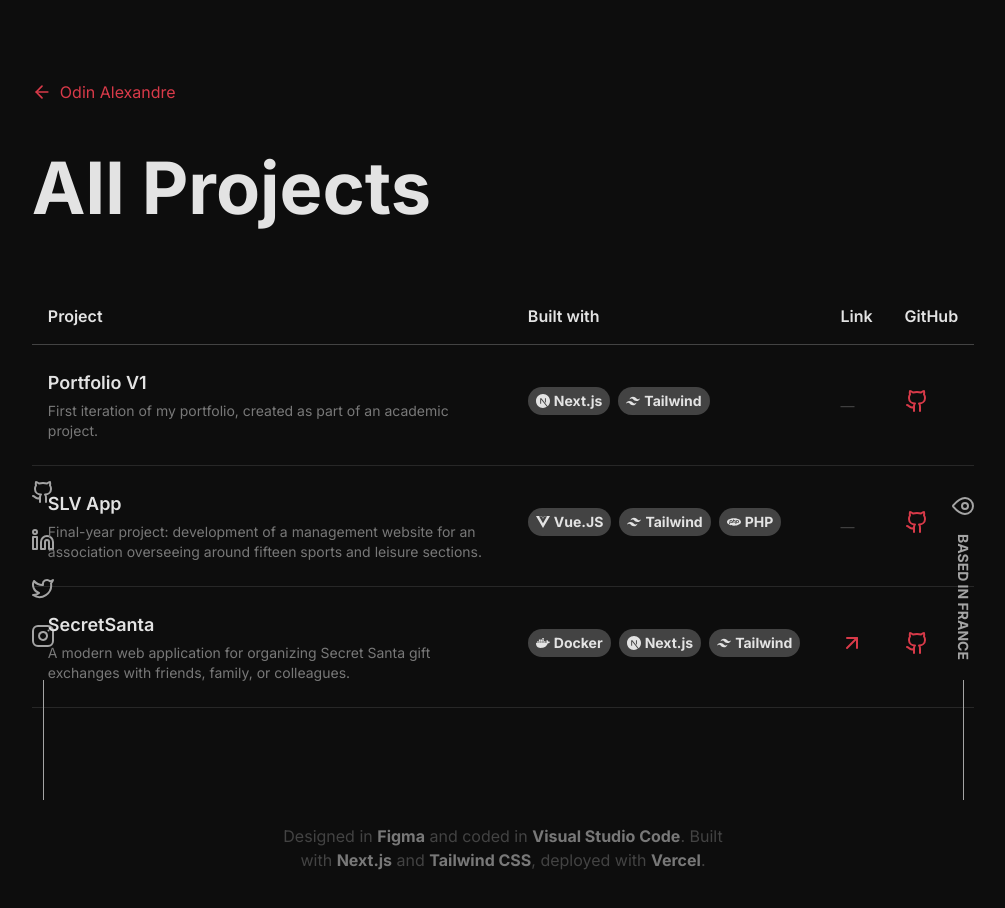
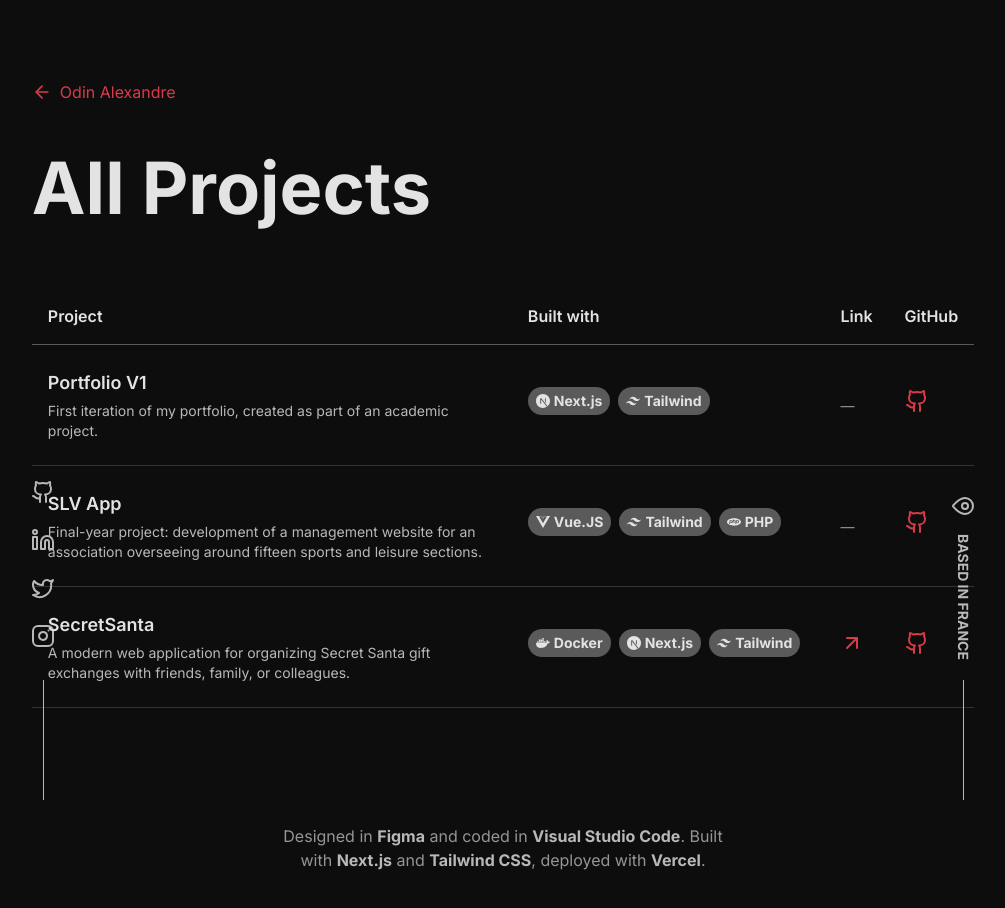
Before and after one commit to odinalx/odinalx.dev, a Next.js app: page /work in a window 1280 px wide. Shown: the top 908 px of the page, without its empty margins (137-1142 px from the left). Built offline with nearby package versions, Linux system fonts and the light colour scheme.

Commit message:
fix: better practice

```diff
--- a/app/experience.tsx
+++ b/app/experience.tsx
@@ -61,10 +61,10 @@
           <h4 className="text-title text-xl md:text-2xl lg:text-3xl md:whitespace-nowrap">
             {entry.company}
           </h4>
-          <h5 className="text-sm md:text-base md:whitespace-nowrap">
+          <h5 className="text-primary text-sm md:text-base md:whitespace-nowrap">
             {entry.role}
           </h5>
-          <p className="text-faded text-sm md:text-base">{entry.year}</p>
+          <p className="text-primary text-sm md:text-base">{entry.year}</p>
         </div>
         <div className="flex-1 min-w-0">
           <p className="text-sm md:text-base">{entry.description}</p>
--- a/app/footer.tsx
+++ b/app/footer.tsx
@@ -5,30 +5,30 @@
     <footer className="py-4 md:py-6 text-center">
       <div className="max-w-5xl mx-auto px-4 md:px-6 pb-4">
         {/* Social Icons - Mobile/Tablet Only */}
-        <div className="lg:hidden flex justify-center gap-6 mb-6 text-light-faded">
-          <a href="https://github.com/odinalx" target="_blank" rel="noreferrer" className="hover:text-highlight transition-colors p-2" aria-label="GitHub">
-            <Github size={24} />
+        <div className="lg:hidden flex justify-center gap-6 mb-6 text-light-faded" role="navigation" aria-label="Social media links">
+          <a href="https://github.com/odinalx" target="_blank" rel="noreferrer" className="hover:text-highlight transition-colors p-2" aria-label="GitHub profile">
+            <Github size={24} aria-hidden="true" />
           </a>
-          <a href="https://www.linkedin.com/in/odinalexandre/" target="_blank" rel="noreferrer" className="hover:text-highlight transition-colors p-2" aria-label="LinkedIn">
-            <Linkedin size={24} />
+          <a href="https://www.linkedin.com/in/odinalexandre/" target="_blank" rel="noreferrer" className="hover:text-highlight transition-colors p-2" aria-label="LinkedIn profile">
+            <Linkedin size={24} aria-hidden="true" />
           </a>
-          <a href="https://x.com/_Odin_Dev" target="_blank" rel="noreferrer" className="hover:text-highlight transition-colors p-2" aria-label="Twitter">
-            <Twitter size={24} />
+          <a href="https://x.com/_Odin_Dev" target="_blank" rel="noreferrer" className="hover:text-highlight transition-colors p-2" aria-label="Twitter profile">
+            <Twitter size={24} aria-hidden="true" />
           </a>
-          <a href="https://www.instagram.com/_odin_dev/" target="_blank" rel="noreferrer" className="hover:text-highlight transition-colors p-2" aria-label="Instagram">
-            <Instagram size={24} />
+          <a href="https://www.instagram.com/_odin_dev/" target="_blank" rel="noreferrer" className="hover:text-highlight transition-colors p-2" aria-label="Instagram profile">
+            <Instagram size={24} aria-hidden="true" />
           </a>
         </div>
 
         {/* Footer Text */}
         <div className="flex justify-center">
-          <p className="text-xs md:text-sm lg:text-base text-faded max-w-md">
+          <p className="text-xs md:text-sm lg:text-base text-primary max-w-md">
             Designed in{' '}
             <a
               href="https://www.figma.com/"
               target="_blank"
               rel="noreferrer"
-              className="font-bold text-primary hover:text-title transition-colors"
+              className="font-bold text-light-faded hover:text-title transition-colors"
             >
               Figma
             </a>{' '}
@@ -37,7 +37,7 @@
               href="https://code.visualstudio.com/"
               target="_blank"
               rel="noreferrer"
-              className="font-bold text-primary hover:text-title transition-colors"
+              className="font-bold text-light-faded hover:text-title transition-colors"
             >
               Visual Studio Code
             </a>
@@ -46,7 +46,7 @@
               href="https://nextjs.org/"
               target="_blank"
               rel="noreferrer"
-              className="font-bold text-primary hover:text-title transition-colors"
+              className="font-bold text-light-faded hover:text-title transition-colors"
             >
               Next.js
             </a>{' '}
@@ -55,7 +55,7 @@
               href="https://tailwindcss.com/"
               target="_blank"
               rel="noreferrer"
-              className="font-bold text-primary hover:text-title transition-colors"
+              className="font-bold text-light-faded hover:text-title transition-colors"
             >
               Tailwind CSS
             </a>
@@ -64,7 +64,7 @@
               href="https://vercel.com/"
               target="_blank"
               rel="noreferrer"
-              className="font-bold text-primary hover:text-title transition-colors"
+              className="font-bold text-light-faded hover:text-title transition-colors"
             >
               Vercel
             </a>
--- a/app/globals.css
+++ b/app/globals.css
@@ -3,10 +3,10 @@
 :root {
   --background: #0D0D0D;
   --foreground: #ededed;
-  --faded: #434343;
+  --faded: #5a5a5a;
   --highlight: #D83A49;
-  --light-faded: #A4A4A4;
-  --primary: #787878;
+  --light-faded: #B8B8B8;
+  --primary: #959595;
   --title: #E3E3E3;
   --cursor: white;
   --cursor-outline: hsla(0, 0%, 100%, 0.5);
@@ -37,6 +37,25 @@
 
 a {
   cursor: none;
+}
+
+/* Skip to content link for accessibility */
+.skip-to-content {
+  position: absolute;
+  left: -9999px;
+  z-index: 999;
+  padding: 1em;
+  background-color: var(--highlight);
+  color: white;
+  text-decoration: none;
+  font-weight: bold;
+  border-radius: 4px;
+}
+
+.skip-to-content:focus {
+  left: 50%;
+  transform: translateX(-50%);
+  top: 1rem;
 }
 
 .writing-mode-vertical-rl {
--- a/app/layout.tsx
+++ b/app/layout.tsx
@@ -24,6 +24,9 @@
       <body
         className={`${inter.className} antialiased flex flex-col items-center text-primary text-base md:text-lg leading-6 md:leading-7`}
       >
+        <a href="#main-content" className="skip-to-content">
+          Skip to main content
+        </a>
         <LoaderWrapper>
           <Cursor />
           <Navbar />
--- a/app/loader-wrapper.tsx
+++ b/app/loader-wrapper.tsx
@@ -12,7 +12,13 @@
   return (
     <>
       {isHomePage && <Loader onLoadComplete={() => setIsLoaded(true)} />}
-      <div style={{ opacity: isHomePage ? (isLoaded ? 1 : 0) : 1, transition: 'opacity 0.3s' }}>
+      <div
+        style={{
+          opacity: isHomePage ? (isLoaded ? 1 : 0) : 1,
+          transition: 'opacity 0.3s'
+        }}
+        aria-hidden={isHomePage && !isLoaded ? 'true' : undefined}
+      >
         {children}
       </div>
     </>
--- a/app/sidebars.tsx
+++ b/app/sidebars.tsx
@@ -48,25 +48,25 @@
         ref={leftBarRef}
         className="hidden lg:block fixed bottom-0 left-20 xl:left-40 w-10 text-light-faded"
       >
-        <ul className="flex flex-col items-center after:w-[1px] after:h-[120px] after:bg-light-faded after:block ">
+        <ul className="flex flex-col items-center after:w-[1px] after:h-[120px] after:bg-light-faded after:block " role="navigation" aria-label="Social media links">
           <li className="p-3">
-            <a href="https://github.com/odinalx" target="_blank" rel="noreferrer" className="hover:text-highlight">
-              <Github size={24} />
+            <a href="https://github.com/odinalx" target="_blank" rel="noreferrer" className="hover:text-highlight" aria-label="GitHub profile">
+              <Github size={24} aria-hidden="true" />
             </a>
           </li>
           <li className="p-3">
-            <a href="https://www.linkedin.com/in/odinalexandre/" target="_blank" rel="noreferrer" className="hover:text-highlight">
-              <Linkedin size={24} />
+            <a href="https://www.linkedin.com/in/odinalexandre/" target="_blank" rel="noreferrer" className="hover:text-highlight" aria-label="LinkedIn profile">
+              <Linkedin size={24} aria-hidden="true" />
             </a>
           </li>
           <li className="p-3">
-            <a href="https://x.com/_Odin_Dev" target="_blank" rel="noreferrer" className="hover:text-highlight">
-              <Twitter size={24} />
+            <a href="https://x.com/_Odin_Dev" target="_blank" rel="noreferrer" className="hover:text-highlight" aria-label="Twitter profile">
+              <Twitter size={24} aria-hidden="true" />
             </a>
           </li>
           <li className="p-3 mb-5">
-            <a href="https://www.instagram.com/_odin_dev/" target="_blank" rel="noreferrer" className="hover:text-highlight">
-              <Instagram size={24} />
+            <a href="https://www.instagram.com/_odin_dev/" target="_blank" rel="noreferrer" className="hover:text-highlight" aria-label="Instagram profile">
+              <Instagram size={24} aria-hidden="true" />
             </a>
           </li>
         </ul>
@@ -76,9 +76,10 @@
       <div
         ref={rightBarRef}
         className="hidden lg:block fixed bottom-0 right-20 xl:right-40 w-10 text-light-faded"
+        aria-label="Location information"
       >
         <div className="after:w-[1px] after:h-[120px] after:bg-light-faded after:block flex flex-col items-center">
-          <MapPin size={24} className="rotate-90 mb-4" />
+          <MapPin size={24} className="rotate-90 mb-4" aria-hidden="true" />
           <p className="writing-mode-vertical-rl text-center mb-5 font-bold text-sm">
             BASED IN FRANCE
           </p>
--- a/app/work/page.tsx
+++ b/app/work/page.tsx
@@ -128,13 +128,14 @@
   }, []);
 
   return (
-    <main className="text-primary min-h-screen max-w-6xl px-4 md:px-6 lg:px-8 py-12 md:py-20">
+    <main className="text-primary min-h-screen max-w-6xl px-4 md:px-6 lg:px-8 py-12 md:py-20" id="main-content">
       <Link
         ref={backLinkRef}
         href="/"
         className="inline-flex items-center text-highlight hover:text-title transition-colors mb-8 md:mb-12 text-sm md:text-base"
+        aria-label="Back to home page"
       >
-        <ArrowLeft className="mr-2 w-4 h-4 md:w-5 md:h-5" />
+        <ArrowLeft className="mr-2 w-4 h-4 md:w-5 md:h-5" aria-hidden="true" />
         Odin Alexandre
       </Link>
 
@@ -173,7 +174,7 @@
                   <div className="font-semibold text-title text-sm md:text-lg">
                     {project.title}
                   </div>
-                  <div className="text-primary text-xs md:text-sm mt-1 max-w-md">
+                  <div className="text-light-faded text-xs md:text-sm mt-1 max-w-md">
                     {project.description}
                   </div>
                 </td>
@@ -195,11 +196,12 @@
                       target="_blank"
                       rel="noreferrer"
                       className="inline-flex items-center text-highlight hover:text-title transition-colors text-sm md:text-base"
+                      aria-label={`Visit ${project.title} website`}
                     >
-                      <ArrowUpRight className="w-5 h-5 md:w-6 md:h-6" />
+                      <ArrowUpRight className="w-5 h-5 md:w-6 md:h-6" aria-hidden="true" />
                     </a>
                   ) : (
-                    <span className="text-faded text-sm">—</span>
+                    <span className="text-primary text-sm" aria-label="No website available">—</span>
                   )}
                 </td>
                 <td className="py-6 px-2 md:px-4">
@@ -209,11 +211,12 @@
                       target="_blank"
                       rel="noreferrer"
                       className="inline-flex items-center text-highlight hover:text-title transition-colors"
+                      aria-label={`View ${project.title} on GitHub`}
                     >
-                      <Github className="w-5 h-5 md:w-6 md:h-6" />
+                      <Github className="w-5 h-5 md:w-6 md:h-6" aria-hidden="true" />
                     </a>
                   ) : (
-                    <span className="text-faded text-sm">—</span>
+                    <span className="text-primary text-sm" aria-label="No GitHub repository">—</span>
                   )}
                 </td>
               </tr>
```
Also changed, not shown: app/navbar.tsx (+10 -8 lines), app/page.tsx (+7 -4 lines), app/work.tsx (+5 -3 lines).
